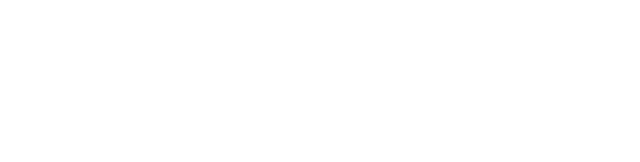
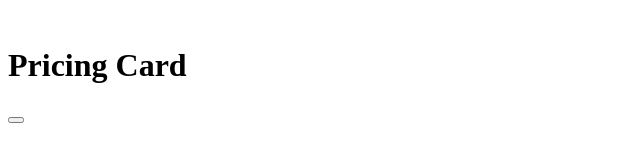
Before and after one commit to acciojob/pricing-card-Dineshkumar-v22, a website: page main.html in a window 1280 px wide. Shown: the whole page, without its empty margins (0-640 px from the left). Drawn offline with Linux system fonts and the light colour scheme.

Commit message:
created a submission

```diff
--- a/main.html
+++ b/main.html
@@ -8,6 +8,13 @@
 
 <body>
 	<!-- the entire body must be written by student -->
+	<div>
+		<img />
+		<h1>Pricing Card</h2>
+		<p></p>
+		<button></button>
+
+	</div>
     <script type="text/javascript" src="./script.js">
 </script>
 
```
